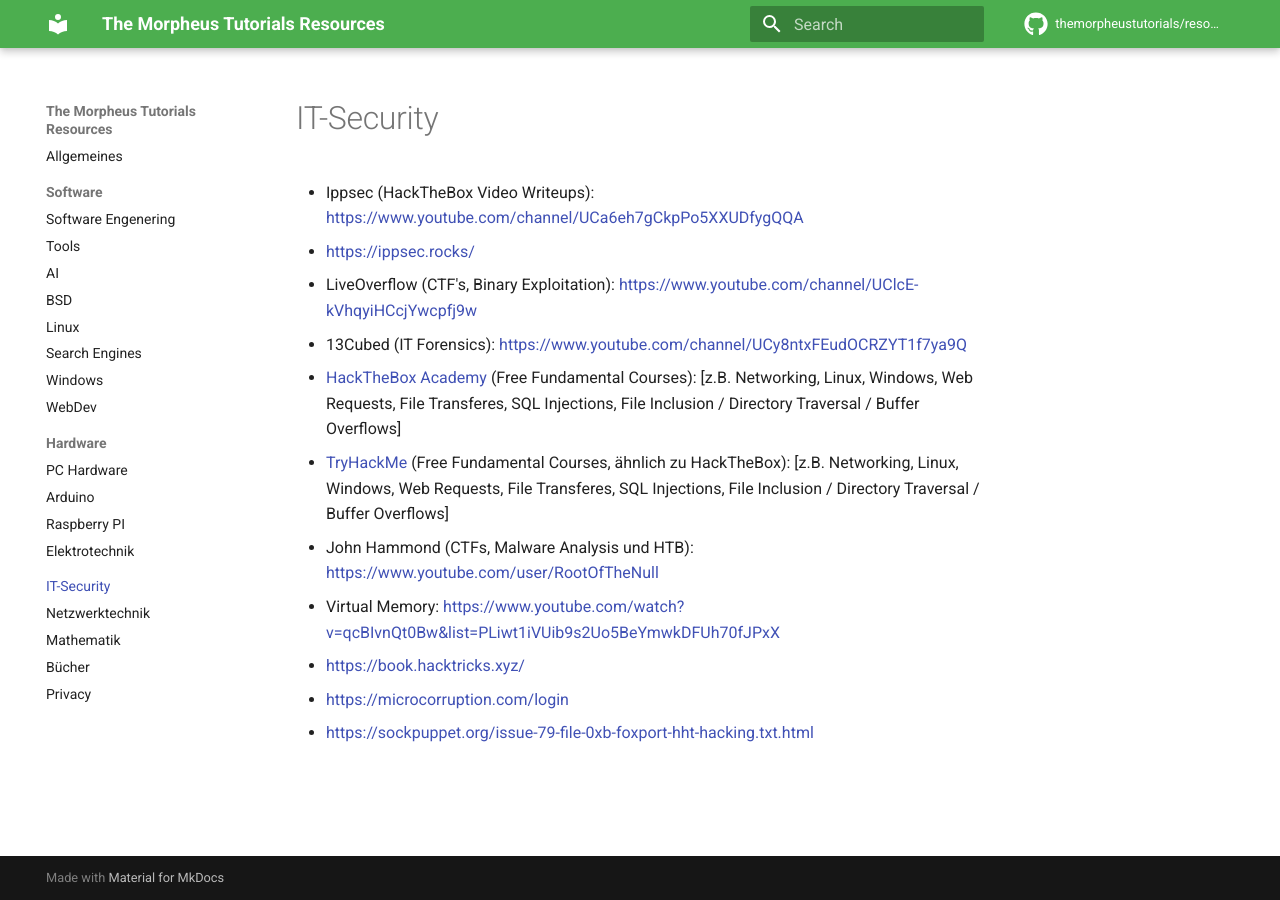
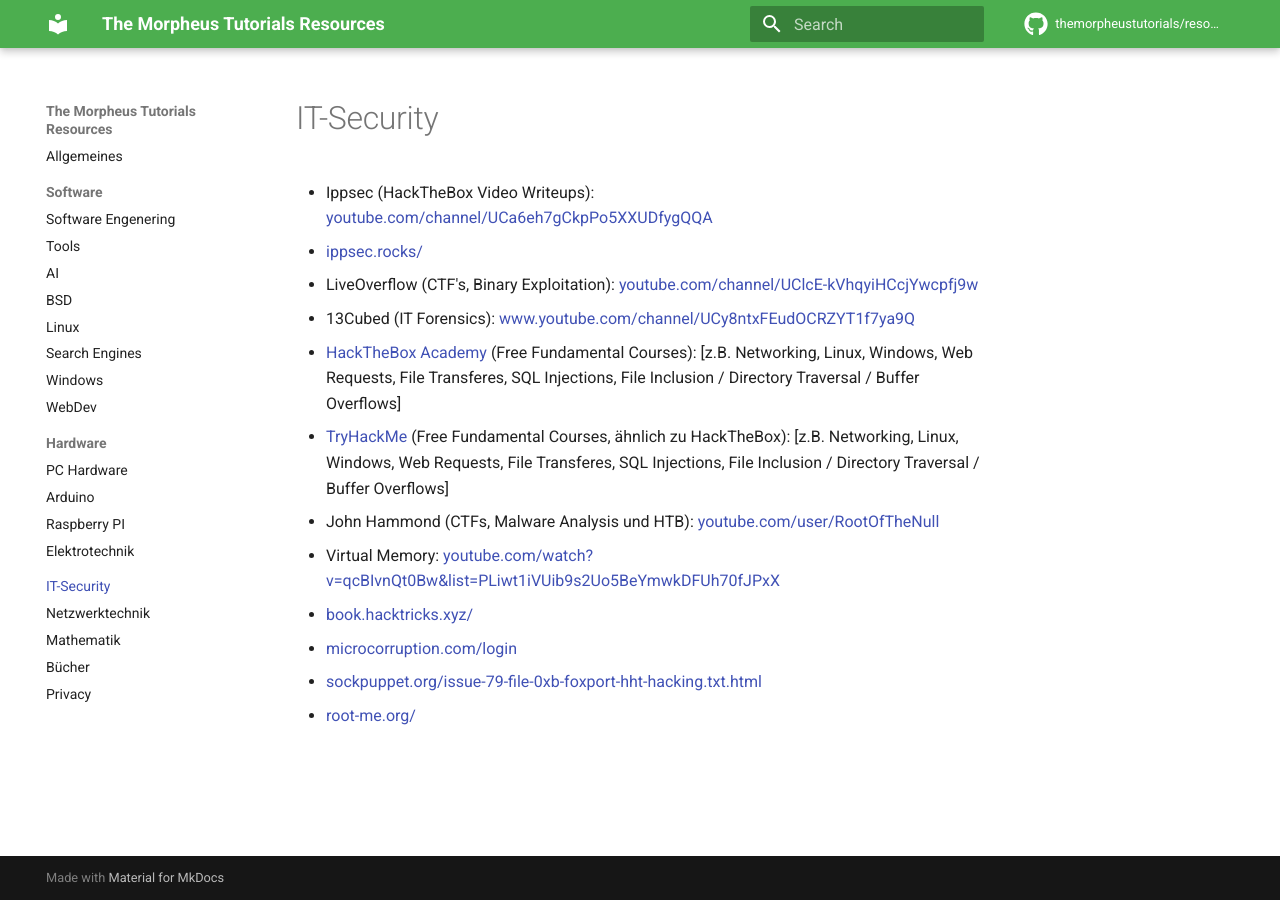
Before and after one commit to themorpheustutorials/resources, an MkDocs documentation site: the page built from docs/it-security.md, in a window 1280 px wide. Built offline with MkDocs 1.6.1 and Material for MkDocs 9.7.7, drawn with Linux system fonts in a browser that asks for light colours; comment, search, counter and statistics services are not loaded; part of the change alters nothing that is shown.

Commit message:
Update it-security.md

```diff
--- a/docs/it-security.md
+++ b/docs/it-security.md
@@ -1,18 +1,19 @@
 - Ippsec (HackTheBox Video
-  Writeups): [https://www.youtube.com/channel/UCa6eh7gCkpPo5XXUDfygQQA](https://www.youtube.com/channel/UCa6eh7gCkpPo5XXUDfygQQA)
-  + [https://ippsec.rocks/](https://ippsec.rocks/)
+  Writeups): [youtube.com/channel/UCa6eh7gCkpPo5XXUDfygQQA](https://www.youtube.com/channel/UCa6eh7gCkpPo5XXUDfygQQA)
+  + [ippsec.rocks/](https://ippsec.rocks/)
 - LiveOverflow (CTF's, Binary
-  Exploitation): [https://www.youtube.com/channel/UClcE-kVhqyiHCcjYwcpfj9w](https://www.youtube.com/channel/UClcE-kVhqyiHCcjYwcpfj9w)
+  Exploitation): [youtube.com/channel/UClcE-kVhqyiHCcjYwcpfj9w](https://www.youtube.com/channel/UClcE-kVhqyiHCcjYwcpfj9w)
 - 13Cubed (IT
-  Forensics): [https://www.youtube.com/channel/UCy8ntxFEudOCRZYT1f7ya9Q](https://www.youtube.com/channel/UCy8ntxFEudOCRZYT1f7ya9Q)
+  Forensics): [www.youtube.com/channel/UCy8ntxFEudOCRZYT1f7ya9Q](https://www.youtube.com/channel/UCy8ntxFEudOCRZYT1f7ya9Q)
 - [HackTheBox Academy](https://academy.hackthebox.eu) (Free Fundamental
   Courses): [z.B. Networking, Linux, Windows, Web Requests, File Transferes, SQL Injections, File Inclusion / Directory   Traversal / Buffer Overflows]
 - [TryHackMe](https://tryhackme.com/) (Free Fundamental
   Courses, ähnlich zu HackTheBox): [z.B. Networking, Linux, Windows, Web Requests, File Transferes, SQL Injections, File Inclusion / Directory   Traversal / Buffer Overflows]
 - John Hammond (CTFs, Malware Analysis und
-  HTB): [https://www.youtube.com/user/RootOfTheNull](https://www.youtube.com/user/RootOfTheNull)
+  HTB): [youtube.com/user/RootOfTheNull](https://www.youtube.com/user/RootOfTheNull)
 - Virtual
-  Memory: [https://www.youtube.com/watch?v=qcBIvnQt0Bw&list=PLiwt1iVUib9s2Uo5BeYmwkDFUh70fJPxX](https://www.youtube.com/watch?v=qcBIvnQt0Bw&list=PLiwt1iVUib9s2Uo5BeYmwkDFUh70fJPxX)
-- [https://book.hacktricks.xyz/](https://book.hacktricks.xyz/)
-- [https://microcorruption.com/login](https://microcorruption.com/login)
-- [https://sockpuppet.org/issue-79-file-0xb-foxport-hht-hacking.txt.html](https://sockpuppet.org/issue-79-file-0xb-foxport-hht-hacking.txt.html)
+  Memory: [youtube.com/watch?v=qcBIvnQt0Bw&list=PLiwt1iVUib9s2Uo5BeYmwkDFUh70fJPxX](https://www.youtube.com/watch?v=qcBIvnQt0Bw&list=PLiwt1iVUib9s2Uo5BeYmwkDFUh70fJPxX)
+- [book.hacktricks.xyz/](https://book.hacktricks.xyz/)
+- [microcorruption.com/login](https://microcorruption.com/login)
+- [sockpuppet.org/issue-79-file-0xb-foxport-hht-hacking.txt.html](https://sockpuppet.org/issue-79-file-0xb-foxport-hht-hacking.txt.html)
+- [root-me.org/](https://www.root-me.org/)
```
